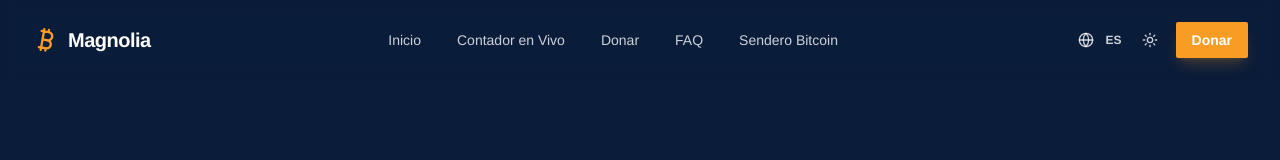
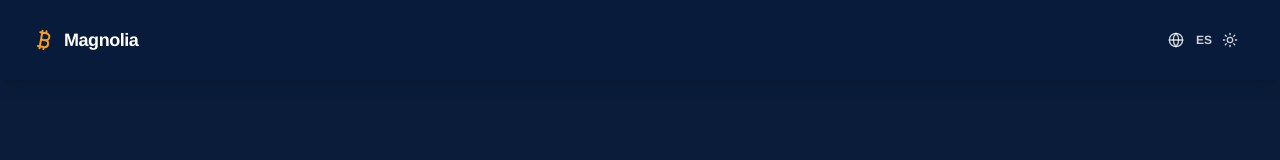
Before and after one commit to The-Luiz/Magnolia_Project, a Next.js app: page /pages/contact in a window 1280 px wide. Shown: the top 160 px of the page. Built offline with nearby package versions, Linux system fonts and the light colour scheme.

Commit message:
Ligeros cambios en el header de las paginas secundarias

```diff
--- a/src/app/pages/about-us/page.tsx
+++ b/src/app/pages/about-us/page.tsx
@@ -1,7 +1,7 @@
 "use client";
 
 import { motion } from "framer-motion";
-import Header from "@/components/Header";
+import StationHeader from "@/components/StationHeader";
 import Footer from "@/components/Footer";
 import { useLanguage } from "@/contexts/LanguageContext";
 
@@ -22,7 +22,7 @@ export default function AboutUs() {
 
   return (
     <div className="min-h-screen flex flex-col transition-colors duration-300">
-      <Header />
+      <StationHeader hideBack />
       <main className="flex-1 pt-20 sm:pt-24">
         <article className="max-w-3xl mx-auto px-4 sm:px-6 lg:px-8 py-12 sm:py-16">
           <motion.h1
--- a/src/app/pages/contact/page.tsx
+++ b/src/app/pages/contact/page.tsx
@@ -1,7 +1,7 @@
 "use client";
 
 import { motion } from "framer-motion";
-import Header from "@/components/Header";
+import StationHeader from "@/components/StationHeader";
 import Footer from "@/components/Footer";
 import { useLanguage } from "@/contexts/LanguageContext";
 
@@ -22,7 +22,7 @@ export default function Contact() {
 
   return (
     <div className="min-h-screen flex flex-col transition-colors duration-300">
-      <Header />
+      <StationHeader hideBack />
       <main className="flex-1 pt-20 sm:pt-24">
         <article className="max-w-3xl mx-auto px-4 sm:px-6 lg:px-8 py-12 sm:py-16">
           <motion.h1
--- a/src/app/pages/financial-audit/page.tsx
+++ b/src/app/pages/financial-audit/page.tsx
@@ -1,7 +1,7 @@
 "use client";
 
 import { motion } from "framer-motion";
-import Header from "@/components/Header";
+import StationHeader from "@/components/StationHeader";
 import Footer from "@/components/Footer";
 import { useLanguage } from "@/contexts/LanguageContext";
 
@@ -22,7 +22,7 @@ export default function FinancialAudit() {
 
   return (
     <div className="min-h-screen flex flex-col transition-colors duration-300">
-      <Header />
+      <StationHeader hideBack />
       <main className="flex-1 pt-20 sm:pt-24">
         <article className="max-w-3xl mx-auto px-4 sm:px-6 lg:px-8 py-12 sm:py-16">
           <motion.h1
--- a/src/app/pages/legal-disclaimer/page.tsx
+++ b/src/app/pages/legal-disclaimer/page.tsx
@@ -1,7 +1,7 @@
 "use client";
 
 import { motion } from "framer-motion";
-import Header from "@/components/Header";
+import StationHeader from "@/components/StationHeader";
 import Footer from "@/components/Footer";
 import { useLanguage } from "@/contexts/LanguageContext";
 
@@ -22,7 +22,7 @@ export default function LegalDisclaimer() {
 
   return (
     <div className="min-h-screen flex flex-col transition-colors duration-300">
-      <Header />
+      <StationHeader hideBack />
       <main className="flex-1 pt-20 sm:pt-24">
         <article className="max-w-3xl mx-auto px-4 sm:px-6 lg:px-8 py-12 sm:py-16">
           <motion.h1
--- a/src/app/pages/privacy-policy/page.tsx
+++ b/src/app/pages/privacy-policy/page.tsx
@@ -1,7 +1,7 @@
 "use client";
 
 import { motion } from "framer-motion";
-import Header from "@/components/Header";
+import StationHeader from "@/components/StationHeader";
 import Footer from "@/components/Footer";
 import { useLanguage } from "@/contexts/LanguageContext";
 
@@ -22,7 +22,7 @@ export default function PrivacyPolicy() {
 
   return (
     <div className="min-h-screen flex flex-col transition-colors duration-300">
-      <Header />
+      <StationHeader hideBack />
       <main className="flex-1 pt-20 sm:pt-24">
         <article className="max-w-3xl mx-auto px-4 sm:px-6 lg:px-8 py-12 sm:py-16">
           <motion.h1
--- a/src/app/pages/terms-of-use/page.tsx
+++ b/src/app/pages/terms-of-use/page.tsx
@@ -1,7 +1,7 @@
 "use client";
 
 import { motion } from "framer-motion";
-import Header from "@/components/Header";
+import StationHeader from "@/components/StationHeader";
 import Footer from "@/components/Footer";
 import { useLanguage } from "@/contexts/LanguageContext";
 
@@ -22,7 +22,7 @@ export default function TermsOfUse() {
 
   return (
     <div className="min-h-screen flex flex-col transition-colors duration-300">
-      <Header />
+      <StationHeader hideBack />
       <main className="flex-1 pt-20 sm:pt-24">
         <article className="max-w-3xl mx-auto px-4 sm:px-6 lg:px-8 py-12 sm:py-16">
           <motion.h1
--- a/src/components/StationHeader.tsx
+++ b/src/components/StationHeader.tsx
@@ -9,7 +9,11 @@ import { Button } from "@/components/ui/button";
 import { useLanguage } from "@/contexts/LanguageContext";
 import { useTheme } from "@/components/ThemeProvider";
 
-export default function StationHeader() {
+export default function StationHeader({
+  hideBack,
+}: {
+  hideBack?: boolean;
+} = {}) {
   const { locale, toggleLanguage } = useLanguage();
   const { theme, setTheme } = useTheme();
   const [mounted, setMounted] = useState(false);
@@ -35,7 +39,7 @@ export default function StationHeader() {
         <div className="flex items-center justify-between h-16 sm:h-20">
           {/* Left: Back button (hidden on index) + Logo */}
           <div className="flex items-center gap-3">
-            {!isIndex && (
+            {!hideBack && !isIndex && (
               <Link
                 href="/trail"
                 className="flex items-center gap-1.5 text-white/70 hover:text-white transition-colors text-sm font-[Arimo] font-medium"
@@ -151,7 +155,7 @@ export default function StationHeader() {
             className="sm:hidden bg-[#0A1C3A]/95 backdrop-blur-md overflow-hidden border-t border-white/10"
           >
             <div className="px-4 py-4 space-y-2">
-              {!isIndex && (
+              {!hideBack && !isIndex && (
                 <Link
                   href="/trail"
                   onClick={() => setMobileOpen(false)}
```
